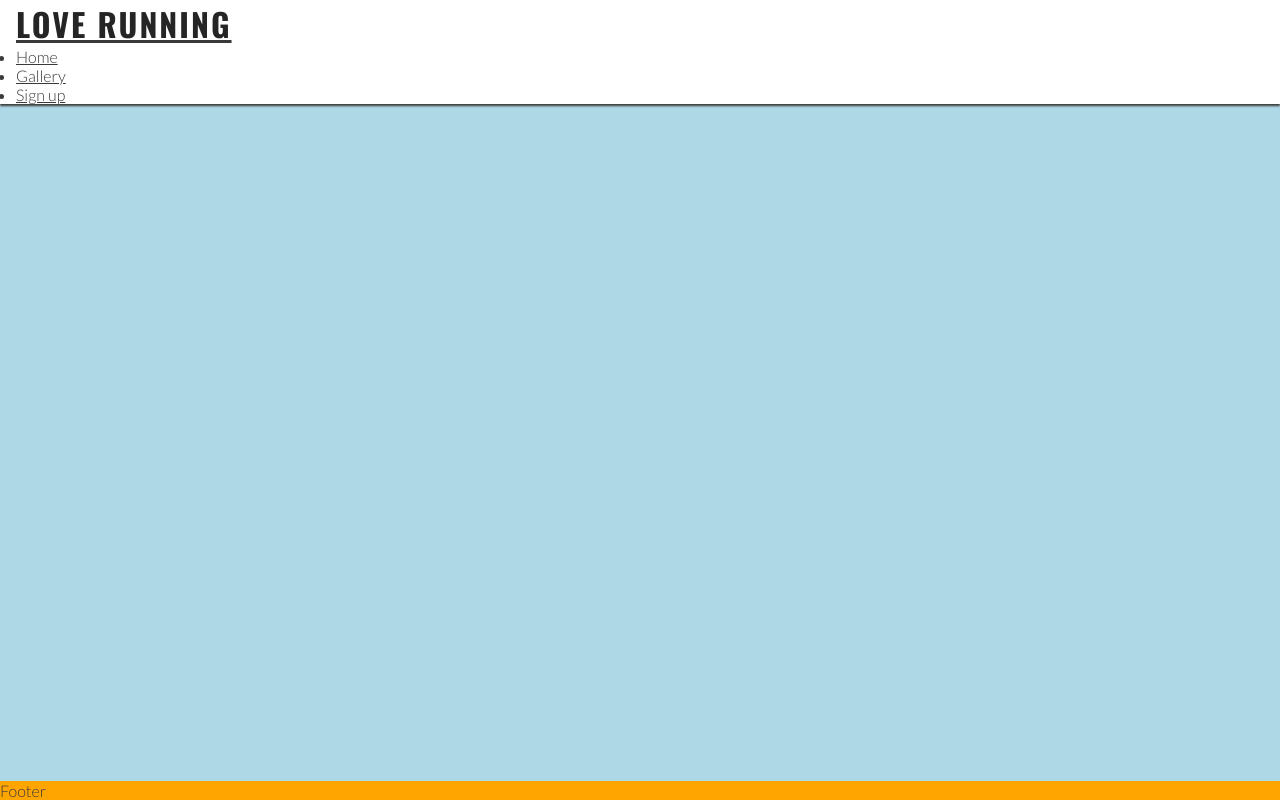
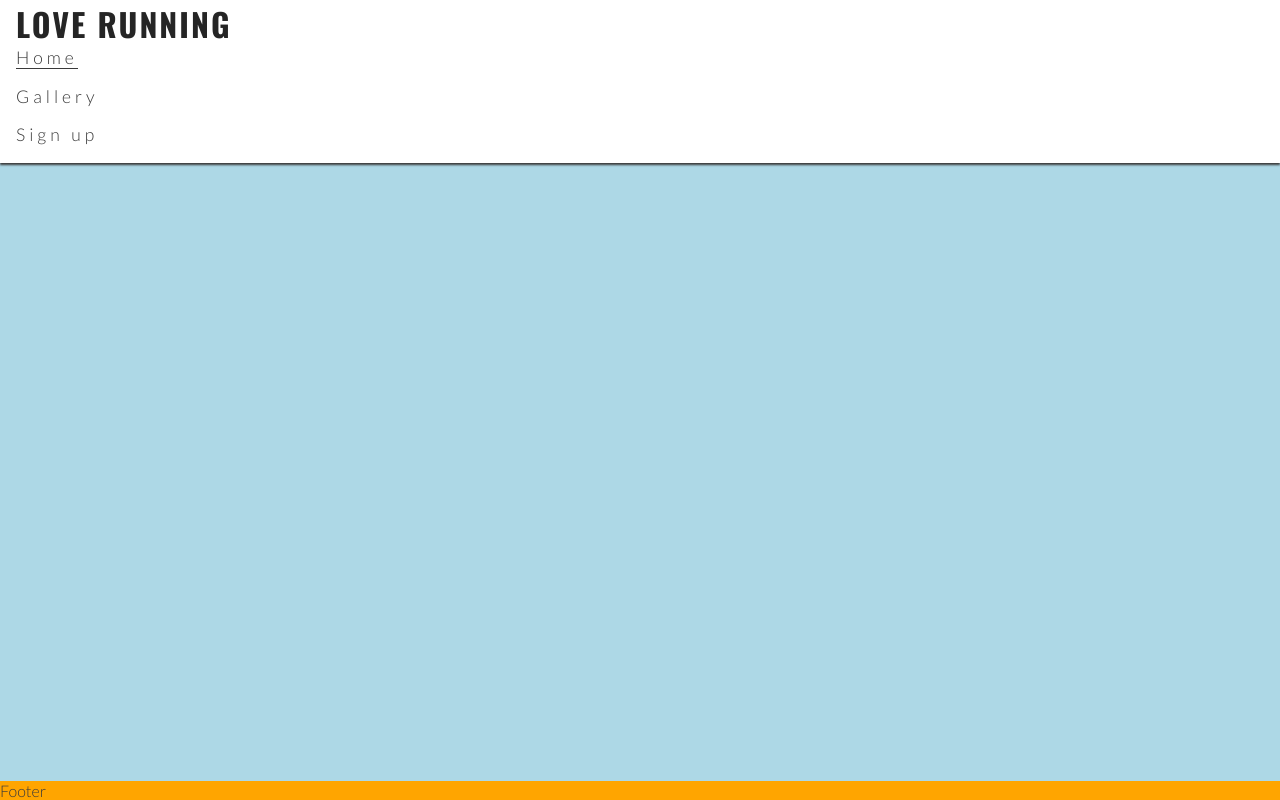
Before and after one commit to emm-aah/love-running, a plain HTML site: page index.html in a window 1280 px wide. Drawn offline with nearby package versions, Linux system fonts and the light colour scheme.

Commit message:
nav bars base styles added

```diff
--- a/assets/css/style.css
+++ b/assets/css/style.css
@@ -25,7 +25,7 @@ header {
     box-shadow: 0 2px 2px #3a3a3a;
 }
 header a {
-    text-decloration: none;
+    text-decoration: none;
     color: inherit;
 }
 h1 {
@@ -33,6 +33,17 @@ h1 {
     text-transform: uppercase;
     letter-spacing: 2px;
     color: #252525;
+}
+#menu {
+    font-size: 110%;
+    letter-spacing: 4px;
+    list-style-type: none;
+}
+#menu > li {
+    margin-bottom: 1em
+}
+.active {
+    border-bottom: 1px solid #3a3a3a;
 }
 /* main content */
 main {
--- a/index.html
+++ b/index.html
@@ -24,8 +24,8 @@
             <h1 id="logo">Love Running</h1>
         </a>
         <nav>
-            <ul>
-                <li> <a href="">Home</a></li>
+            <ul id="menu">
+                <li> <a href="" class="active">Home</a></li>
                 <li> <a href="">Gallery</a></li>
                 <li> <a href="">Sign up</a></li>
             </ul>
```
